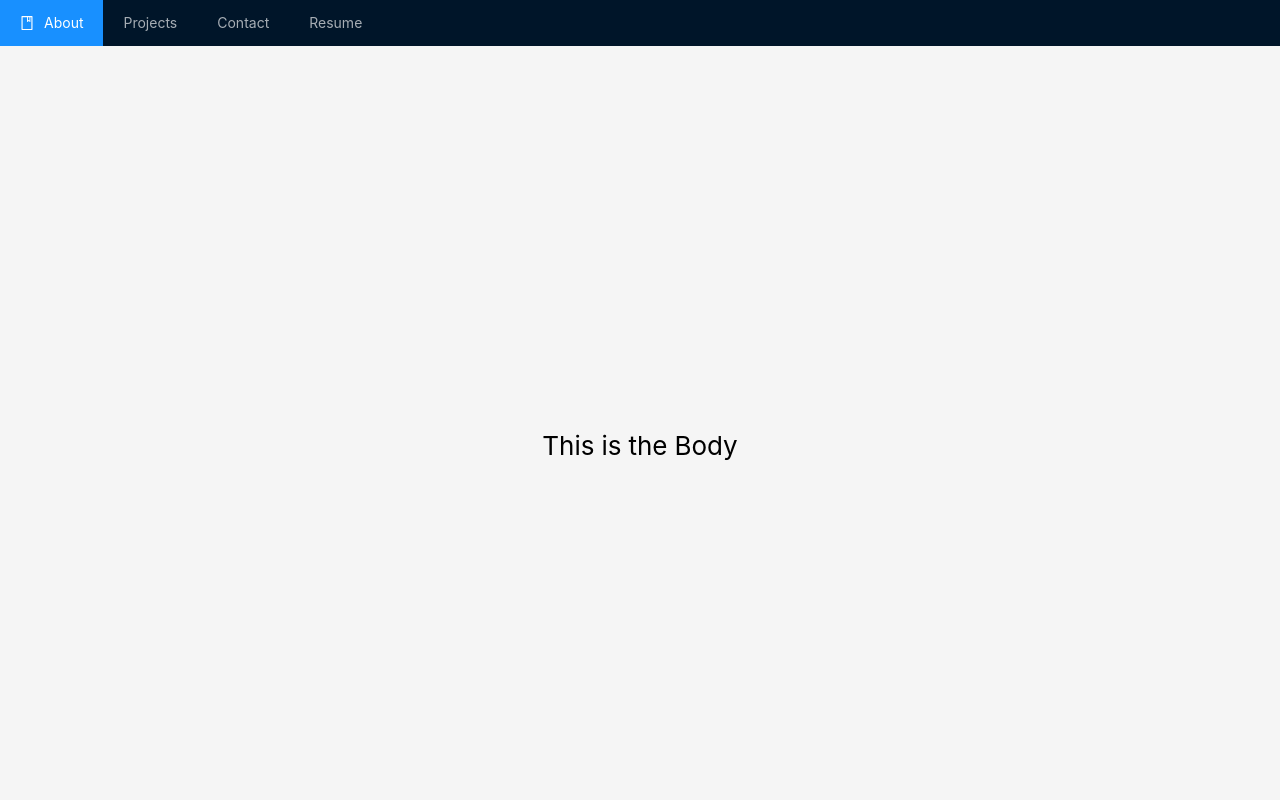
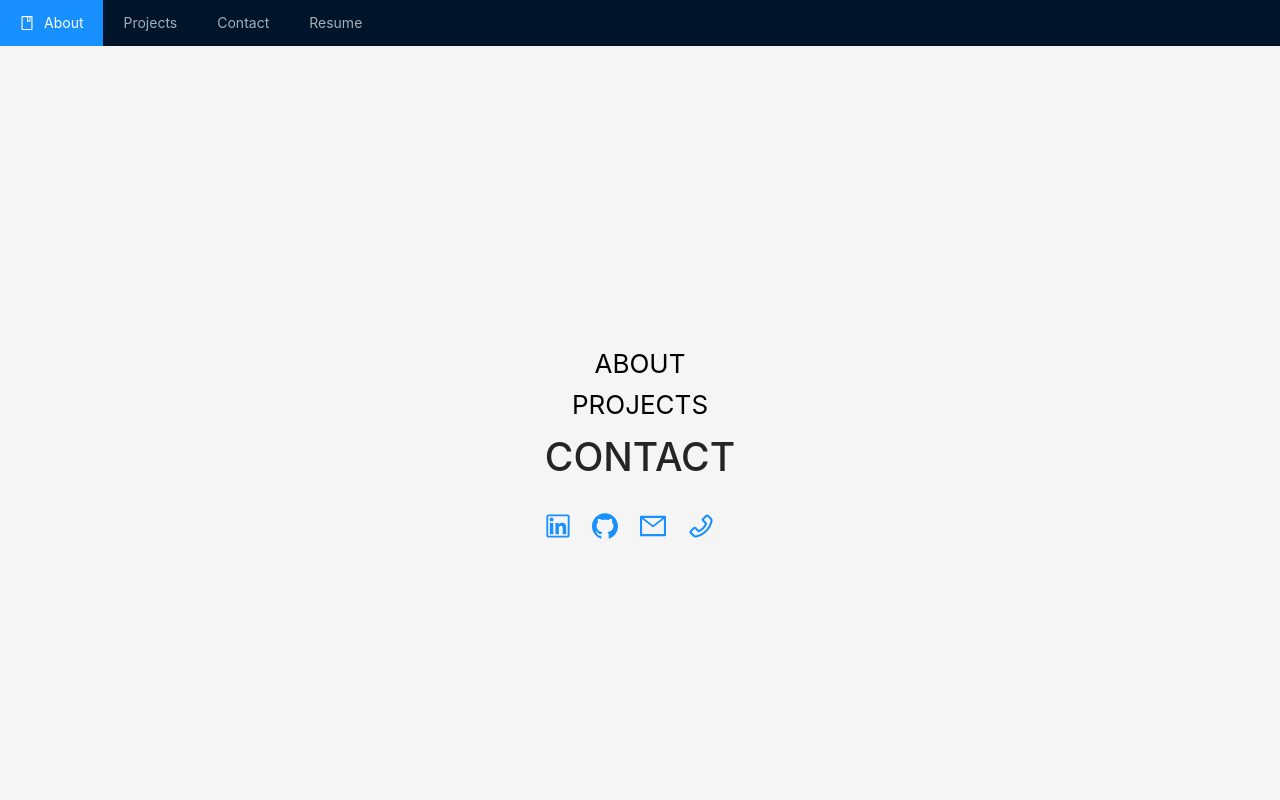
Before and after one commit to JohnDaise/JDPortfolio, a React (Create React App) app: page / in a window 1280 px wide. Shown: the top 800 px of the page. Built offline with nearby package versions, Linux system fonts and the light colour scheme.

Commit message:
added icons, basic contactt info page/icons

```diff
--- a/package.json
+++ b/package.json
@@ -3,6 +3,7 @@
   "version": "0.1.0",
   "private": true,
   "dependencies": {
+    "@ant-design/icons": "^4.7.0",
     "@testing-library/jest-dom": "^5.16.1",
     "@testing-library/react": "^12.1.2",
     "@testing-library/user-event": "^13.5.0",
--- /dev/null
+++ b/src/Components/About.js
@@ -0,0 +1,13 @@
+
+import '../App.css';
+
+
+function About() {
+  return (
+    <div className="about">
+      ABOUT
+    </div>
+  );
+}
+
+export default About;
--- /dev/null
+++ b/src/Components/Contact.js
@@ -0,0 +1,65 @@
+import { GithubOutlined, LinkedinOutlined, MailOutlined, PhoneOutlined } from '@ant-design/icons';
+import { Col, Row } from 'antd';
+import '../App.css';
+
+
+function Contact() {
+  return (
+    <div className="contact">
+        <h2>CONTACT</h2>
+
+
+        <Row justify="space-around">
+            <Col span={6}>
+                <a href="https://www.linkedin.com/in/john-daise-1327819/" target="_blank">
+                    <LinkedinOutlined />
+                </a>
+            </Col>
+            <Col span={6}>
+                <a href="https://github.com/JohnDaise" target="_blank">
+                <GithubOutlined />
+                </a>
+            </Col>
+            <Col span={6}>
+                <a href="mailto:jdaise@gmail.com">
+                <MailOutlined />
+                </a>
+            </Col>
+            <Col span={6}>
+                <a href="tel:3015371799">
+                <PhoneOutlined />
+                </a>
+            </Col>
+        </Row>
+
+        {/* <Row justify="space-around">
+            <Col span={12}>
+                <a href="https://www.linkedin.com/in/john-daise-1327819/" target="_blank">
+                    <LinkedinOutlined />
+                </a>
+            </Col>
+            <Col span={12}>
+                <a href="https://github.com/JohnDaise" target="_blank">
+                <GithubOutlined />
+                </a>
+            </Col>
+        </Row>
+        <Row justify="center">
+            <Col span={18}>
+                <a href="mailto:jdaise@gmail.com">
+                <MailOutlined /> Email
+                </a>
+            </Col>
+        </Row>
+        <Row justify="center">
+            <Col span={12}>
+                <a href="tel:3015371799">
+                <PhoneOutlined /> Call
+                </a>
+            </Col>
+        </Row> */}
+    </div>
+  );
+}
+
+export default Contact;
--- /dev/null
+++ b/src/Components/Projects.js
@@ -0,0 +1,13 @@
+
+import '../App.css';
+
+
+function Projects() {
+  return (
+    <div className="projects">
+        PROJECTS
+    </div>
+  );
+}
+
+export default Projects;
--- a/src/Containers/Body.js
+++ b/src/Containers/Body.js
@@ -1,12 +1,17 @@
 
 import '../App.css';
+import About from '../Components/About';
+import Contact from '../Components/Contact';
+import Projects from '../Components/Projects';
 
 
 function Body() {
   return (
     <div className="Body">
       <div className="App-body">
-        This is the Body
+          <About/>
+          <Projects />
+          <Contact/>
       </div>
     </div>
   );
```
Also changed, not shown: 1 other file (tests, documents, lock files or other folders).
